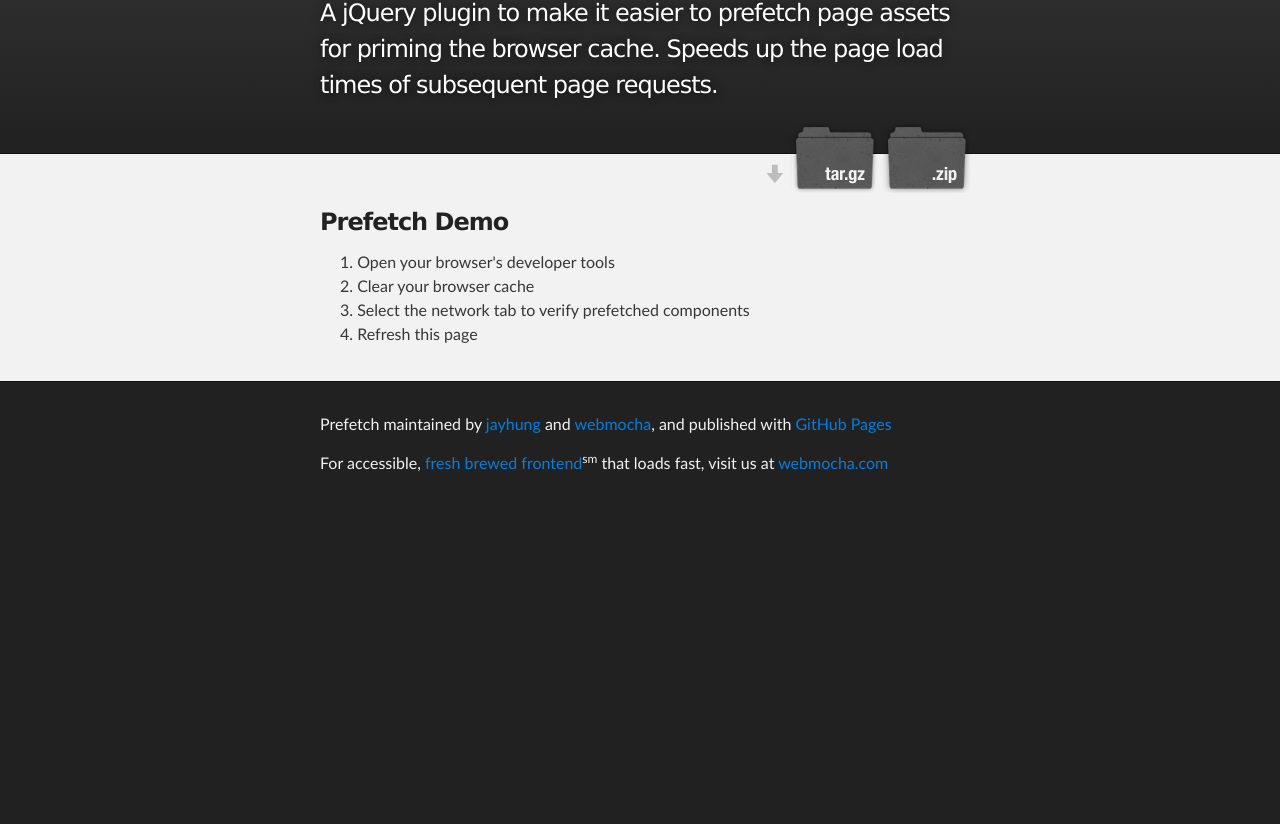
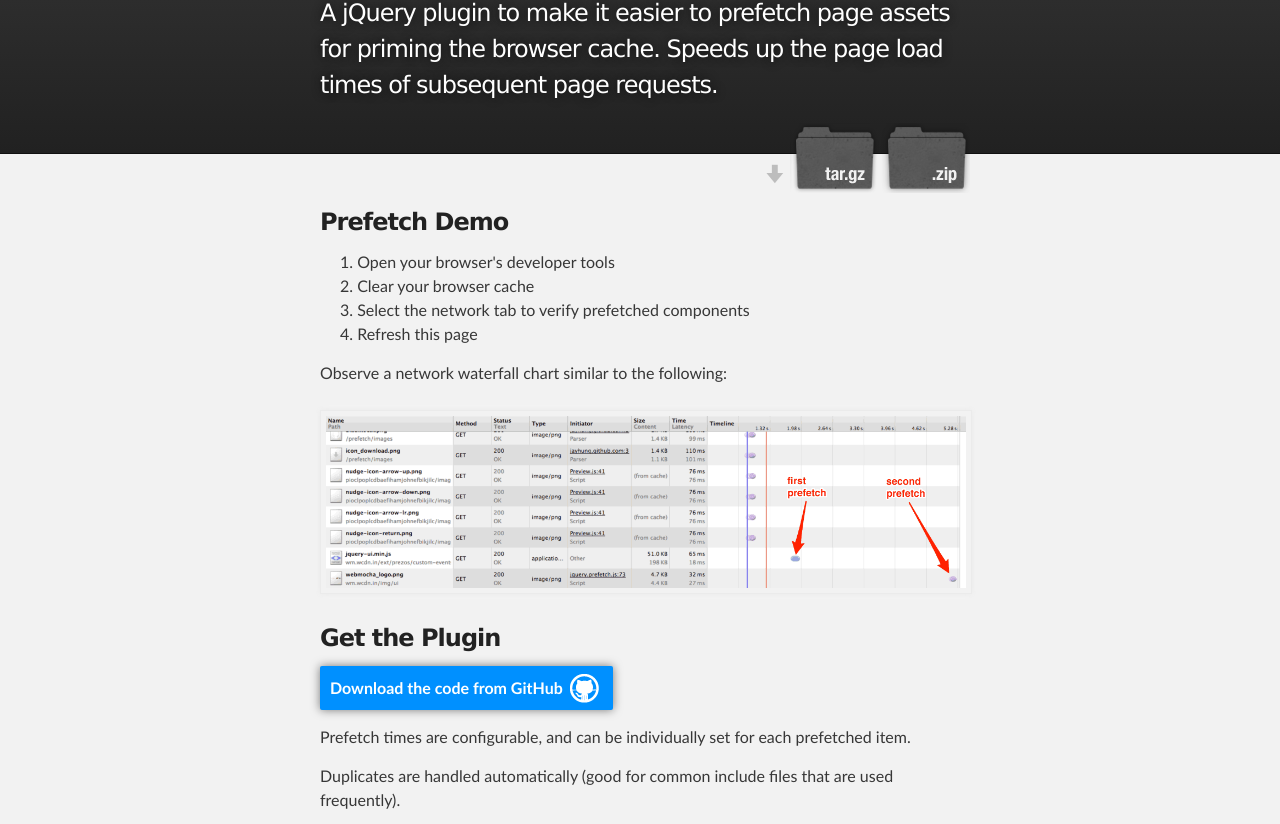
Before and after one commit to jayhung/prefetch, a plain HTML site: page index.html in a window 1280 px wide. Shown: the part 128-952 px from the top of the page. Before the commit the page ends 800 px from the top, so only its background shows below. Drawn offline with nearby package versions, Linux system fonts and the light colour scheme.

Commit message:
added sample waterfall chart to demo page

```diff
--- a/index.html
+++ b/index.html
@@ -12,6 +12,7 @@
 
     <style>
       sup { position:relative; top:-0.5em; font-size:0.75em;}
+      .btn { display:inline-block; padding:10px 50px 10px 10px; color:#fff; background:url('images/blacktocat.png') #0090ff no-repeat 95% 50%; font-weight:700; box-shadow:0 0 10px rgba(0,0,0,.5); border-radius:2px;}
     </style>
     <script type="text/javascript" charset="utf-8" src="http://ajax.googleapis.com/ajax/libs/jquery/1.8.2/jquery.min.js"></script>
     <script type="text/javascript" charset="utf-8" src="javascripts/jquery.prefetch.js"></script>
@@ -46,10 +47,22 @@
           <li>Refresh this page</li>
         </ol>
 
+        <p>Observe a network waterfall chart similar to the following:</p>
+
+        <a href="images/prefetch-waterfall.png"><img src="images/prefetch-waterfall.png" width="200" alt="Chart: prefetch waterfall" /></a>
+
         <script>
           $(window).prefetch('http://wm.wcdn.in/ext/prezos/custom-events-and-prefetch/jquery-ui.min.js');
           $(window).prefetch('http://wm.wcdn.in/img/ui/webmocha_logo.png', 4000);
         </script>
+
+
+        <h3>Get the Plugin</h3>
+
+        <p><a class="btn" href="https://github.com/jayhung/prefetch">Download the code from GitHub</a></p>
+
+        <p>Prefetch times are configurable, and can be individually set for each prefetched item.</p>
+        <p>Duplicates are handled automatically (good for common include files that are used frequently).</p>
 
       </section>
     </div>
```
Also changed, not shown: images/prefetch-waterfall.png (added).
